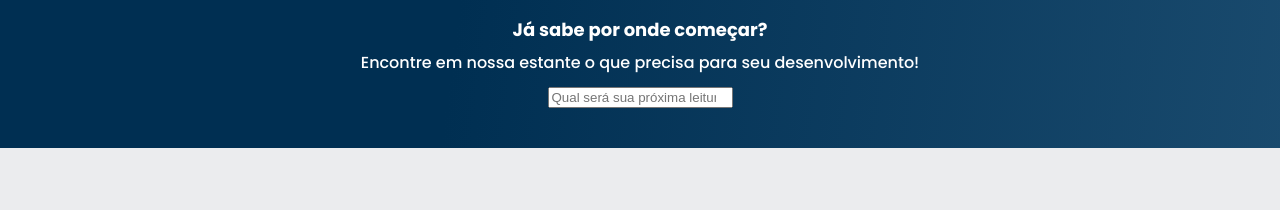
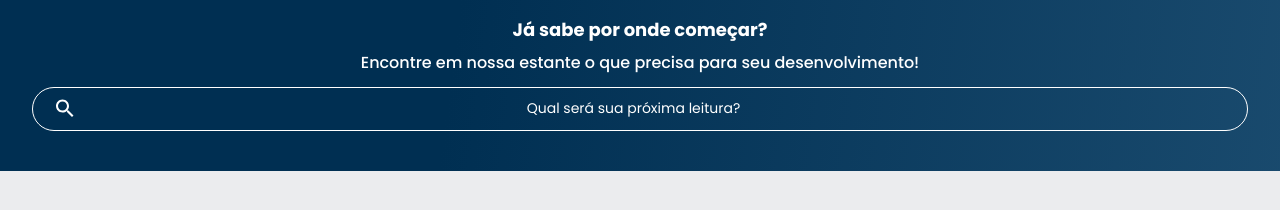
Before and after one commit to leonardoOluz/Projeto_AluraBooks, a plain HTML site: page index.html in a window 1280 px wide. Shown: the part 104-314 px from the top of the page. Drawn offline with Linux system fonts and the light colour scheme.

Commit message:
Add: adicionando banner__pesquisa no projeto

```diff
--- a/styles/banner.css
+++ b/styles/banner.css
@@ -1,16 +1,35 @@
-.banner{
+.banner {
     background: var(--azul-degrade);
     color: var(--branco);
     text-align: center;
     padding: 2.5em 2em;
 }
 
-.banner__titulo{
+.banner__titulo {
     font-size: 18px;
     font-weight: 700;
 }
 
-.banner__texto{
+.banner__texto {
     font-weight: 500;
     margin: 1em 0;
 }
+
+.banner__pesquisa {
+    background-color: transparent;
+    border: 1px solid var(--branco);
+    color: var(--branco);
+    border-radius: 24px;
+    padding: 1em;
+    width: 100%;
+}
+
+.banner__pesquisa::placeholder {
+    font-family: var(--fonte-principal);
+    font-size: 14px;
+    font-weight: 400;
+    text-align: center;
+    color: var(--branco);
+    background: url("../img/Pesquisa.svg") no-repeat;
+    background-position: 0.5em;
+}
```
